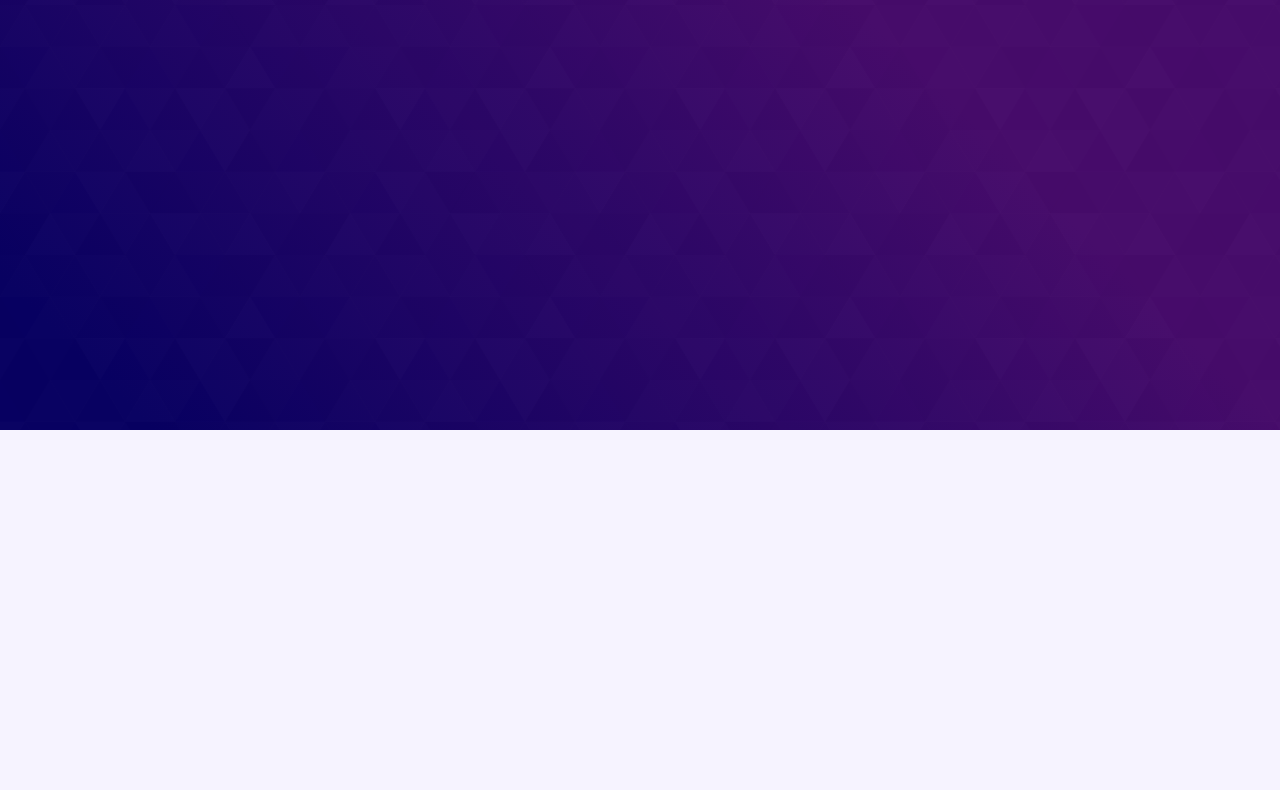
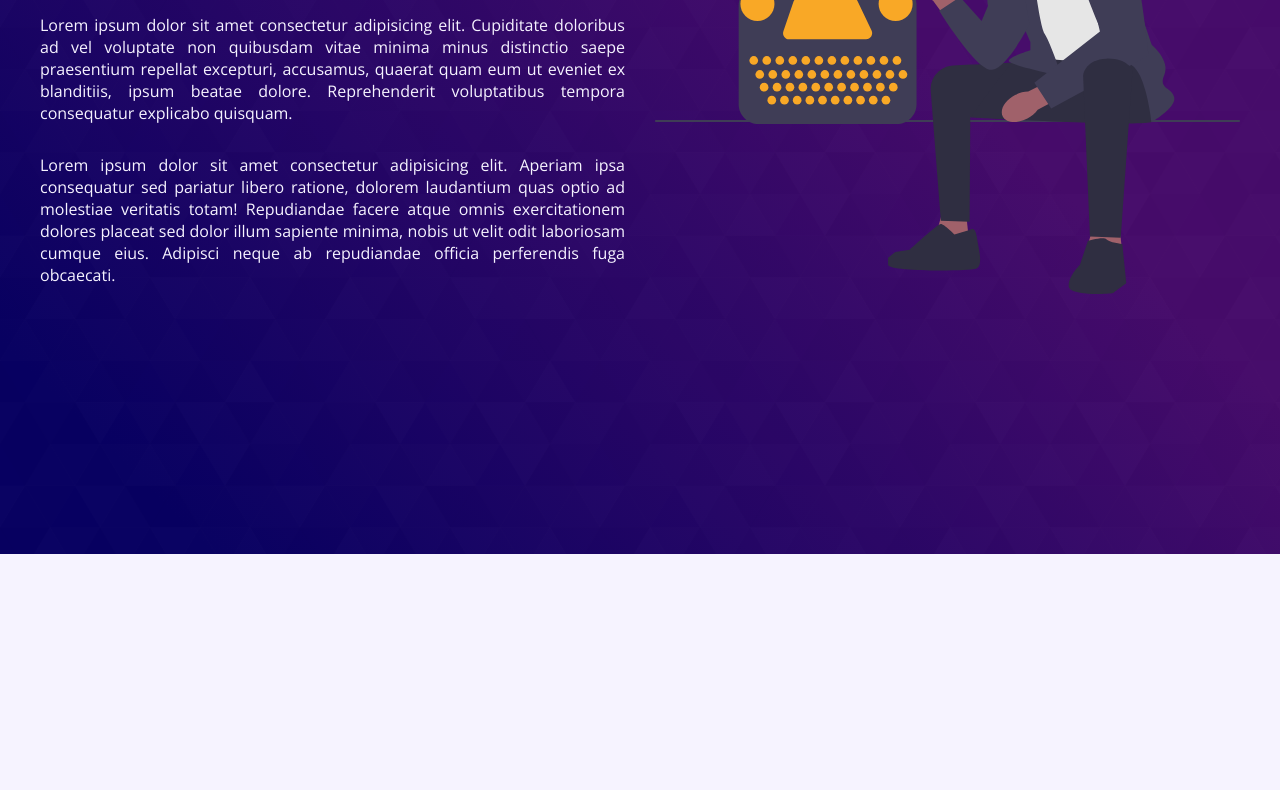
Before and after one commit to vctemple/landing-page-ex, a plain HTML site: page index.html in a window 1280 px wide. Shown: the part 370-1160 px from the top of the page. Drawn offline with nearby package versions, Linux system fonts and the light colour scheme; a web font is replaced by a local one.

Commit message:
atualizacoes de intro

```diff
--- a/assets/css/styles.css
+++ b/assets/css/styles.css
@@ -68,7 +68,7 @@ h6{
 }
 
 .content{
-    max-width: 1200px;
+    max-width: 120rem;
     margin: 0 auto;
     padding: var(--gap);
 }
@@ -85,7 +85,8 @@ h6{
     left: 0;
     right: 0;
     width: 100%;
-    border-bottom: 2px solid var(--gray-pt);
+    border-bottom: 0.2rem solid var(--gray-pt);
+    z-index: 1;
 }
 
 .menu-content{
@@ -108,6 +109,9 @@ h6{
 .menu ul{
     list-style: none;
     display: flex;
+}
+.menu li:hover{
+    background-color: var(--gray-pt);
 }
 
 .menu ul li a{
@@ -134,3 +138,34 @@ h6{
     width: 50%;
     left: 25%;
 }
+
+.menu-space{
+    height: 6.4rem;
+}
+
+.intro{
+    position: relative;
+    display: grid;
+    grid-template-columns: 1fr 1fr;
+    height: 100vh;
+    text-align: center;
+    gap: var(--gap);
+    align-items: center;
+    top: -5rem;
+}
+
+.intro-text, .intro-img{
+    display: flex;
+    justify-content: center;
+    flex-flow: column wrap;
+}
+
+.intro p{
+    margin-top: 3rem;
+    text-align: justify;
+}
+
+.intro-img img, .intro-img svg{
+    max-width: 100%;
+    height: auto;
+}
--- a/index.html
+++ b/index.html
@@ -12,7 +12,7 @@
 </head>
 <body>
    <aside class="menu">
-    <section class="menu-content content">
+    <div class="menu-content content">
         <h1><a href="#">Logo</a></h1>
         <nav>
             <ul>
@@ -23,9 +23,21 @@
                 <li><a href="#">Contact</a></li>
             </ul>
         </nav>
-    </section>
+    </div>
    </aside>
-   <section class="bg1 section"></section>
+   <div class="menu-space"></div>
+   <div class="bg1 section">
+    <div class="content intro">
+        <div class="intro-text">
+            <h3>Lorem ipsum dolor sit amet</h3>
+            <p>Lorem ipsum dolor sit amet consectetur adipisicing elit. Cupiditate doloribus ad vel voluptate non quibusdam vitae minima minus distinctio saepe praesentium repellat excepturi, accusamus, quaerat quam eum ut eveniet ex blanditiis, ipsum beatae dolore. Reprehenderit voluptatibus tempora consequatur explicabo quisquam.</p>
+            <p>Lorem ipsum dolor sit amet consectetur adipisicing elit. Aperiam ipsa consequatur sed pariatur libero ratione, dolorem laudantium quas optio ad molestiae veritatis totam! Repudiandae facere atque omnis exercitationem dolores placeat sed dolor illum sapiente minima, nobis ut velit odit laboriosam cumque eius. Adipisci neque ab repudiandae officia perferendis fuga obcaecati.</p>
+        </div>
+        <div class="intro-img">
+            <img src="assets/img/img-intro.svg"">
+        </div>
+    </div>
+</div>
    <section class="bgwhite section"></section>
    <section class="bg1 section"></section>
 </body>
```
Also changed, not shown: assets/img/img-intro.svg (added).
